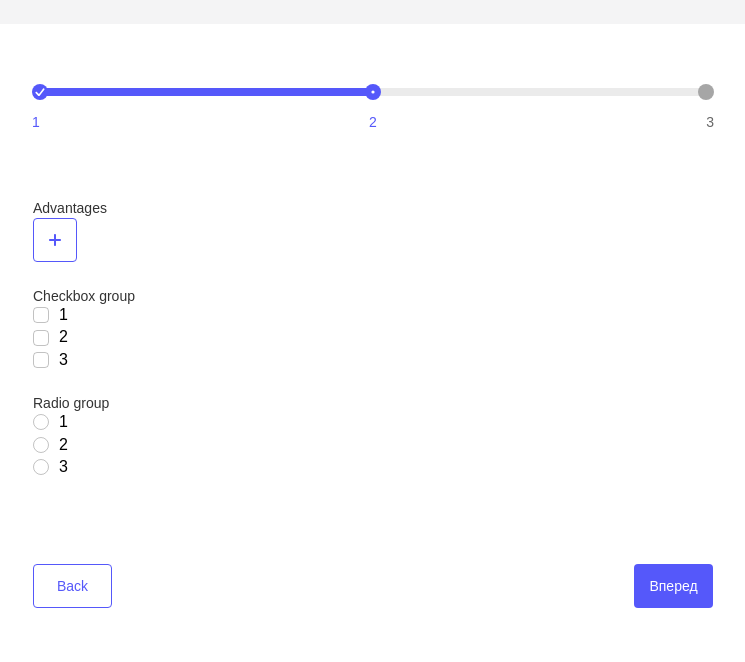
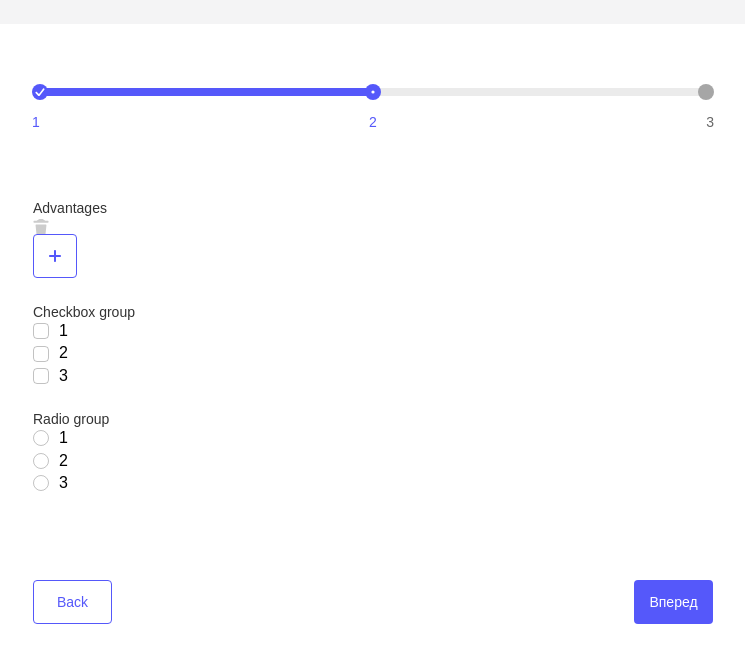
Before and after one commit to BKonstantine/cloud_test, a React (Vite) app: page /create in a window 1280 px wide. Shown: the top 662 px of the page, without its empty margins (267-1012 px from the left). Built offline with nearby package versions, Linux system fonts and the light colour scheme; a web font is replaced by a local one.

Commit message:
feat: add button-remove

```diff
--- /dev/null
+++ b/src/components/UI/button-remove/button-remove.module.css
@@ -0,0 +1,9 @@
+.button {
+  margin: 0;
+  padding: 0;
+  border: none;
+  background-color: transparent;
+  width: 15px;
+  height: 16px;
+  cursor: pointer;
+}
--- /dev/null
+++ b/src/components/UI/button-remove/button-remove.tsx
@@ -0,0 +1,17 @@
+import { FC, MouseEventHandler } from "react";
+import BasketIcon from "../../../icons/basket-icon";
+import style from "./button-remove.module.css";
+
+type Props = {
+  onClick?: MouseEventHandler;
+};
+
+const ButtonRemove: FC<Props> = ({ onClick }) => {
+  return (
+    <button type="button" className={style.button} onClick={onClick}>
+      <BasketIcon />
+    </button>
+  );
+};
+
+export default ButtonRemove;
--- a/src/components/input-group/input-group.tsx
+++ b/src/components/input-group/input-group.tsx
@@ -1,6 +1,7 @@
 import { FC } from "react";
 import InputLabel from "../UI/input-label/input-label";
 import Button from "../UI/button/button";
+import ButtonRemove from "../UI/button-remove/button-remove";
 import CrossIcon from "../../icons/cross-icon";
 import style from "./input-group.module.css";
 
@@ -12,7 +13,9 @@ const InputGroup: FC<Props> = ({ label }) => {
   return (
     <div className={style.container}>
       <InputLabel label={label} />
-      <ul className={style.list}></ul>
+      <ul className={style.list}>
+        <ButtonRemove />
+      </ul>
       <Button color="secondary" buttonSize="small">
         <CrossIcon />
       </Button>
```
Also changed, not shown: src/components/tabs/second-tab/second-tab.tsx (line endings or trailing spaces).
